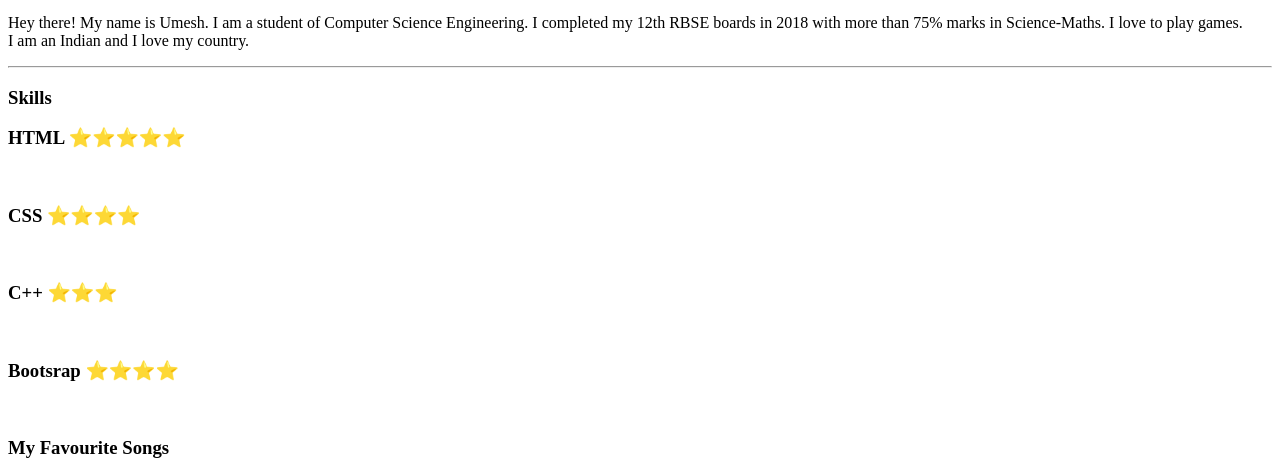
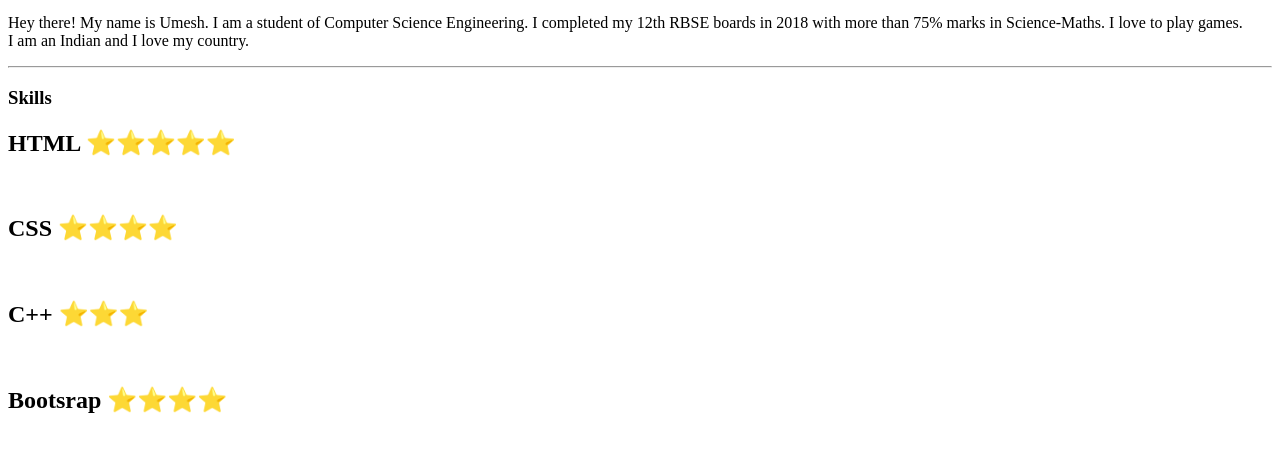
Before and after one commit to umeshpalsingh/cv-2, a plain HTML site: page index.html in a window 1280 px wide. Shown: the part 312-780 px from the top of the page. Drawn offline with Linux system fonts and the light colour scheme.

Commit message:
Update index.html

```diff
--- a/index.html
+++ b/index.html
@@ -23,13 +23,13 @@
 
   <h3>Skills</h3>
 
-  <h3>HTML ⭐⭐⭐⭐⭐</h3>
+  <h2>HTML ⭐⭐⭐⭐⭐</h2>
      <br>
-  <h3>CSS ⭐⭐⭐⭐</h3>
+  <h2>CSS ⭐⭐⭐⭐</h2>
      <br>
-  <h3>C++ ⭐⭐⭐</h3>
+  <h2>C++ ⭐⭐⭐</h2>
      <br>
-  <h3>Bootsrap ⭐⭐⭐⭐</h3>
+  <h2>Bootsrap ⭐⭐⭐⭐</h2>
      <br>
 
   <h3>My Favourite Songs</h3>
```
